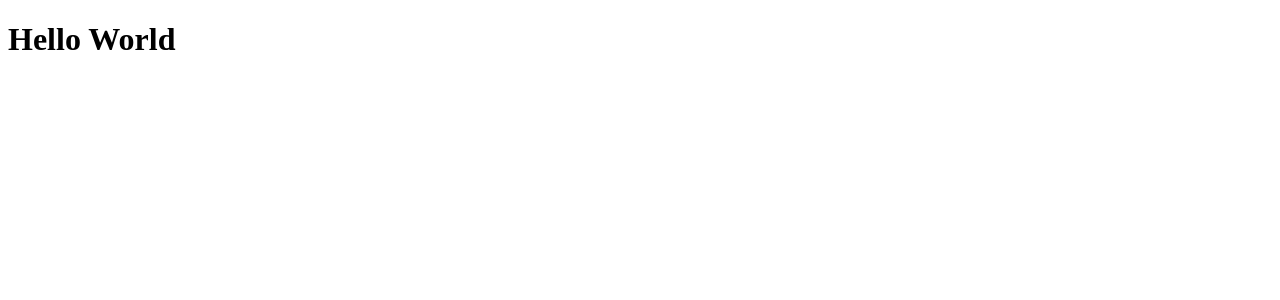
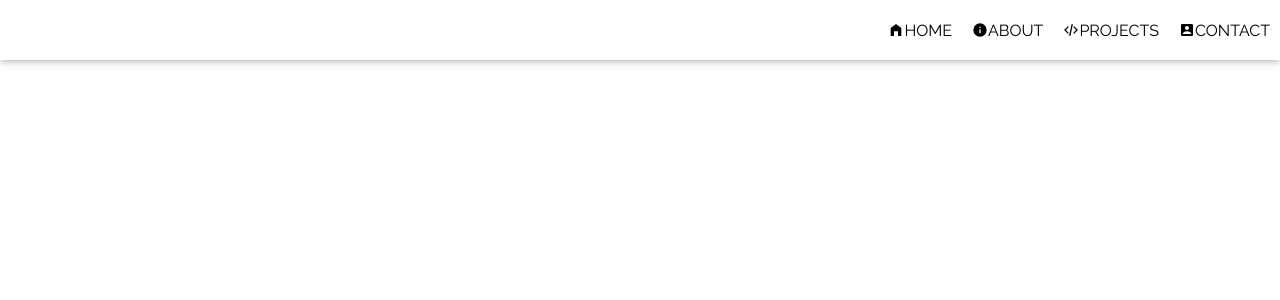
Before and after one commit to CantarinoG/personal-portfolio, a React (Create React App) app: page / in a window 1280 px wide. Shown: the top 300 px of the page. Built offline with nearby package versions, Linux system fonts and the light colour scheme.

Commit message:
Add Header component

```diff
--- a/src/App.js
+++ b/src/App.js
@@ -1,5 +1,11 @@
+import "./styles/App.css";
+
+import Header from "./components/Header";
+
 function App() {
-  return <h1>Hello World</h1>
+  return <div className="app">
+    <Header/>
+  </div>
 }
 
 export default App;
--- /dev/null
+++ b/src/components/Header.js
@@ -0,0 +1,24 @@
+import "../styles/Header.css";
+
+function Header() {
+
+    return <header className="header-component">
+        <nav>
+            <a href="#" tabIndex={0}>
+            <svg xmlns="http://www.w3.org/2000/svg" viewBox="0 0 24 24"><title>home-variant</title><path d="M12,3L20,9V21H15V14H9V21H4V9L12,3Z" /></svg>
+                HOME</a>
+            <a href="#" tabIndex={0}>
+            <svg xmlns="http://www.w3.org/2000/svg" viewBox="0 0 24 24"><title>information</title><path d="M13,9H11V7H13M13,17H11V11H13M12,2A10,10 0 0,0 2,12A10,10 0 0,0 12,22A10,10 0 0,0 22,12A10,10 0 0,0 12,2Z" /></svg>
+                ABOUT</a>
+            <a href="#" tabIndex={0}>
+            <svg xmlns="http://www.w3.org/2000/svg" viewBox="0 0 24 24"><title>xml</title><path d="M12.89,3L14.85,3.4L11.11,21L9.15,20.6L12.89,3M19.59,12L16,8.41V5.58L22.42,12L16,18.41V15.58L19.59,12M1.58,12L8,5.58V8.41L4.41,12L8,15.58V18.41L1.58,12Z" /></svg>
+                PROJECTS</a>
+            <a href="#" tabIndex={0}>
+            <svg xmlns="http://www.w3.org/2000/svg" viewBox="0 0 24 24"><title>account-box</title><path d="M6,17C6,15 10,13.9 12,13.9C14,13.9 18,15 18,17V18H6M15,9A3,3 0 0,1 12,12A3,3 0 0,1 9,9A3,3 0 0,1 12,6A3,3 0 0,1 15,9M3,5V19A2,2 0 0,0 5,21H19A2,2 0 0,0 21,19V5A2,2 0 0,0 19,3H5C3.89,3 3,3.9 3,5Z" /></svg>
+                CONTACT</a>
+        </nav>
+    </header>;
+
+}
+
+export default Header;
--- /dev/null
+++ b/src/styles/App.css
@@ -0,0 +1,11 @@
+@import url('https://fonts.googleapis.com/css2?family=Raleway&display=swap');
+
+:root {
+    --raleway: 'Raleway', sans-serif;
+}
+
+* {
+    margin: 0;
+    padding: 0;
+    box-sizing: border-box;
+}
--- /dev/null
+++ b/src/styles/Header.css
@@ -0,0 +1,61 @@
+.header-component {
+    min-height: 60px;
+    position: absolute;
+    top: 0;
+    left: 0;
+    width: 100%;
+    font-family: var(--raleway);
+    font-size: 1em;
+    color: black;
+    box-shadow: 0 2px 5px 0 rgb(0 0 0 / 16%), 0 2px 10px 0 rgb(0 0 0 / 12%);
+}
+
+.header-component nav {
+    display: flex;
+    flex-direction: column;
+}
+
+.header-component a {
+    display: flex;
+    justify-content: center;
+    width: 100%;
+    display: flex;
+}
+
+.header-component a:hover {
+    background-color: rgb(204, 204, 204);
+}
+
+.header-component a svg {
+    aspect-ratio: 1/1;
+    height: 1em;
+}
+
+.header-component a:link, .header-component a:visited, .header-component a:active {
+    text-decoration: none;
+    color: black;
+}
+
+@media only screen and (min-width: 425px) {
+
+    .header-component {
+        display: flex;
+        align-items: center;
+        justify-content: end;
+    }
+
+    .header-component nav {
+        min-height: 60px;
+        flex-direction: row;
+    }
+
+    .header-component a {
+        display: flex;
+        justify-content: center;
+        width: 100%;
+        display: flex;
+        align-items: center;
+        padding: 10px;
+    }
+
+  }
```
